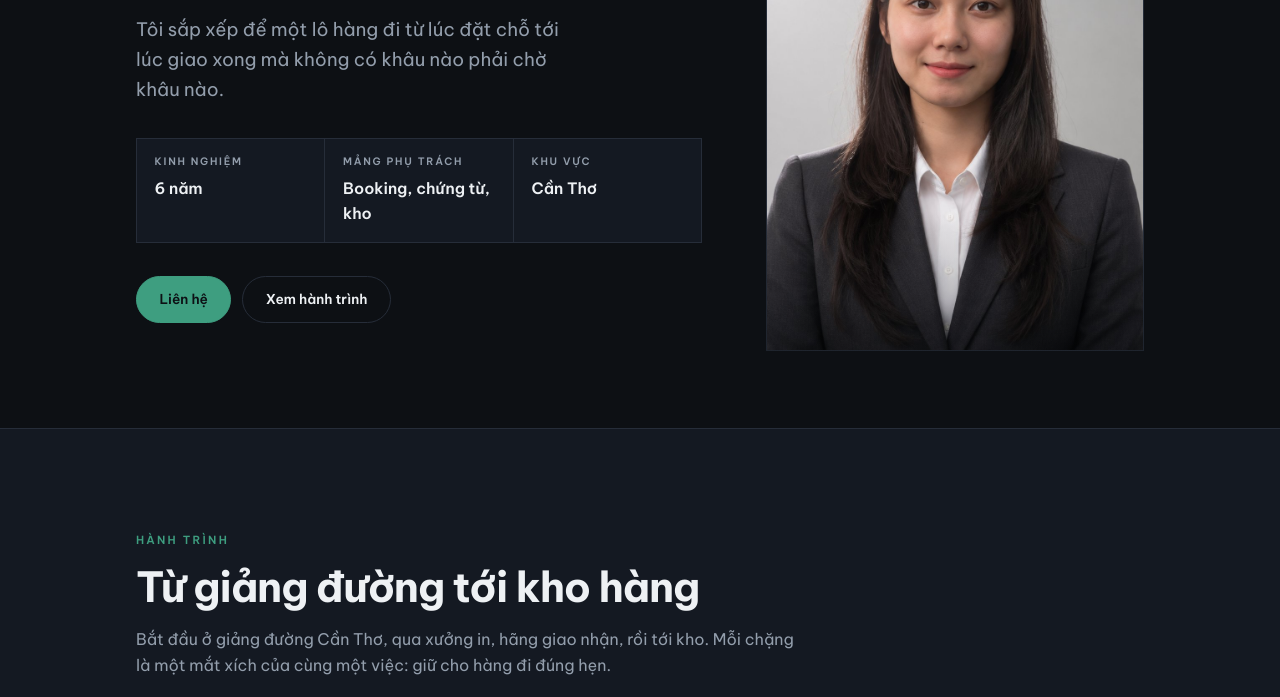
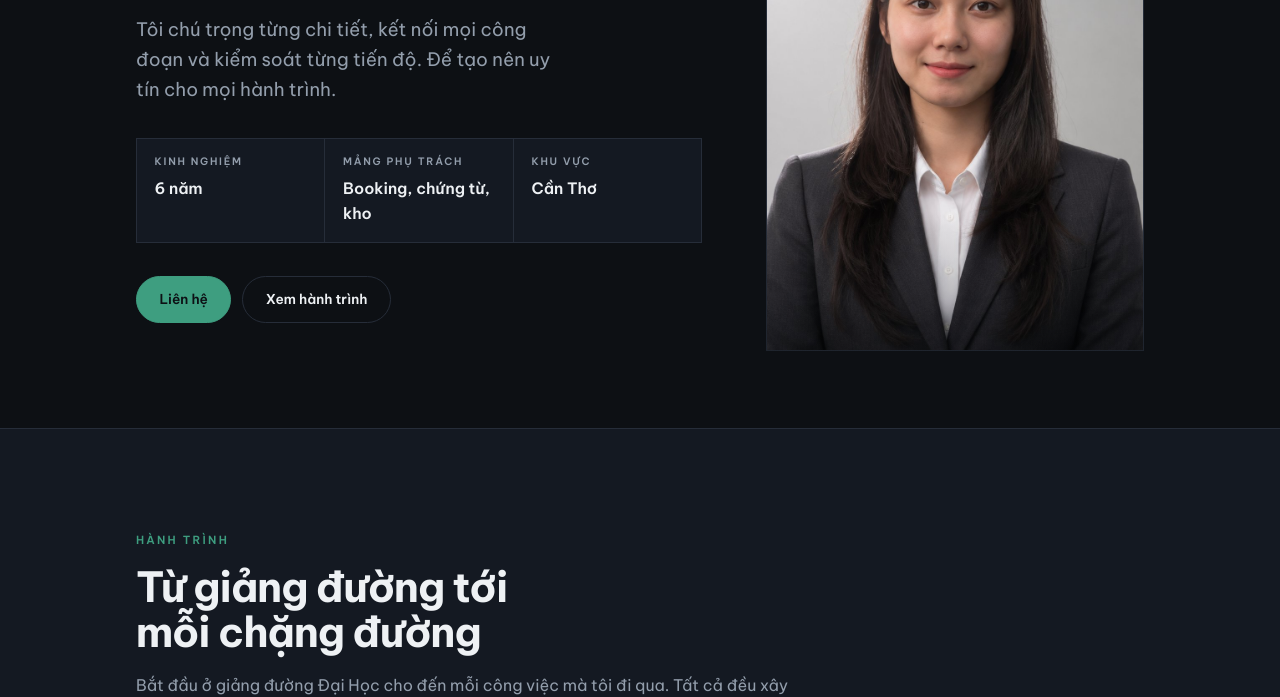
Before and after one commit to ncaothuyanh/portfolio-tran-ha-quyen, a plain HTML site: page website-timeline/index.html in a window 1280 px wide. Shown: the part 306-1003 px from the top of the page. Drawn offline with Linux system fonts and the light colour scheme.

Commit message:
Cap nhat cau gioi thieu va tieu de phan hanh trinh
Theo cau chu moi cua chu nhan trang:
- Cau duoi ten: nhan vao chi tiet, ket noi cong doan, kiem soat tien do
- Tieu de hanh trinh noi ve moi chang duong da di qua
- Doan mo dau viet lai theo huong uy tin va trach nhiem

Co-Authored-By: Claude Opus 4.8 <noreply@anthropic.com>

```diff
--- a/website-timeline/index.html
+++ b/website-timeline/index.html
@@ -38,7 +38,7 @@
       <div class="hero__text">
         <p class="eyebrow">Điều phối xuất nhập khẩu</p>
         <h1 class="hero__name">Trần Hạ Quyên</h1>
-        <p class="hero__line">Tôi sắp xếp để một lô hàng đi từ lúc đặt chỗ tới lúc giao xong mà không có khâu nào phải chờ khâu nào.</p>
+        <p class="hero__line">Tôi chú trọng từng chi tiết, kết nối mọi công đoạn và kiểm soát từng tiến độ. Để tạo nên uy tín cho mọi hành trình.</p>
         <dl class="quick">
           <div><dt>Kinh nghiệm</dt><dd>6 năm</dd></div>
           <div><dt>Mảng phụ trách</dt><dd>Booking, chứng từ, kho</dd></div>
@@ -59,8 +59,8 @@
     <div class="wrap">
       <div class="head">
         <p class="eyebrow">Hành trình</p>
-        <h2>Từ giảng đường tới kho hàng</h2>
-        <p class="head__note">Bắt đầu ở giảng đường Cần Thơ, qua xưởng in, hãng giao nhận, rồi tới kho. Mỗi chặng là một mắt xích của cùng một việc: giữ cho hàng đi đúng hẹn.</p>
+        <h2>Từ giảng đường tới mỗi chặng đường</h2>
+        <p class="head__note">Bắt đầu ở giảng đường Đại Học cho đến mỗi công việc mà tôi đi qua. Tất cả đều xây dựng nên uy tín và trách nhiệm của tôi bây giờ.</p>
       </div>
 
       <div class="tl__grid">
```
